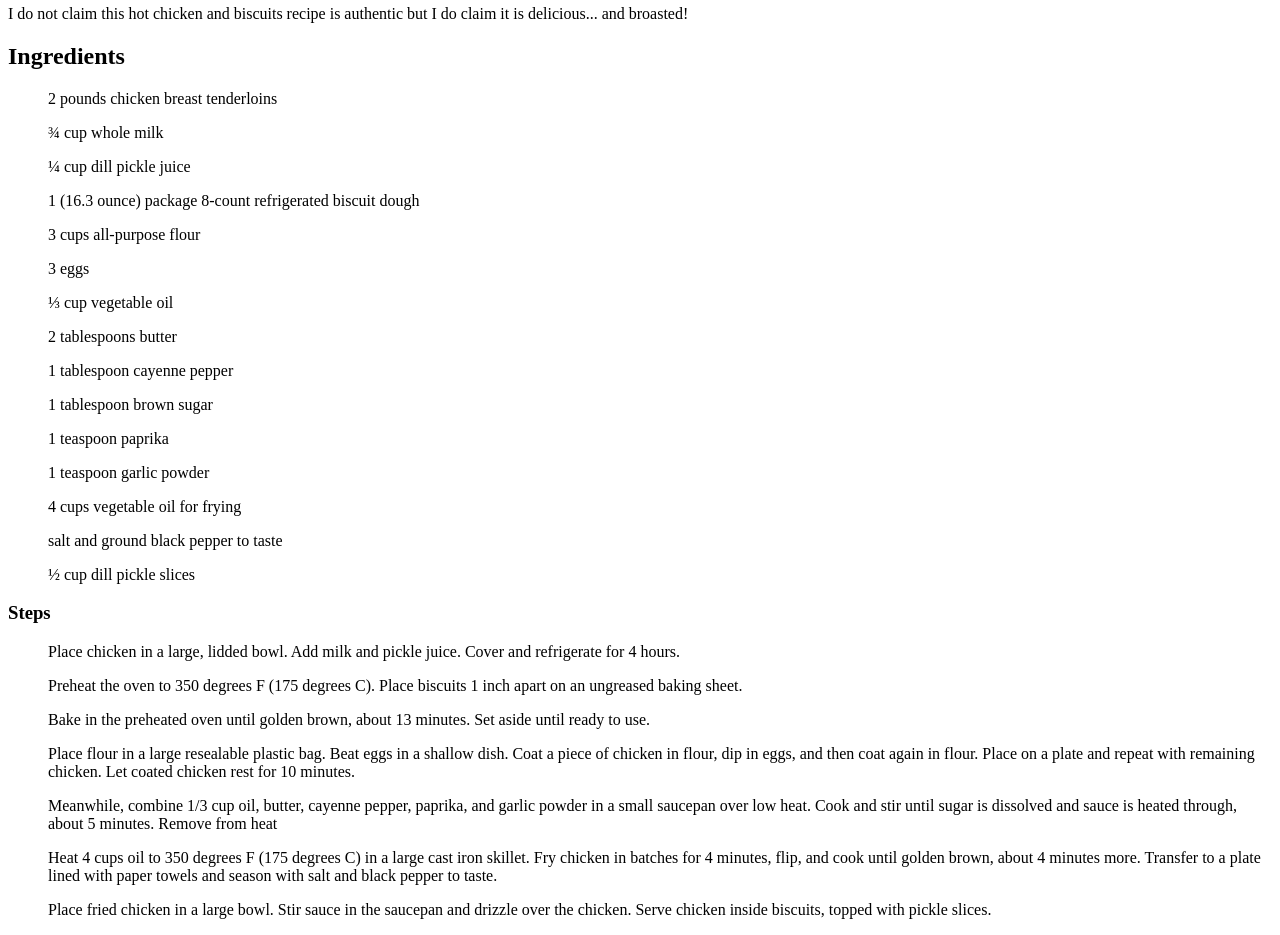
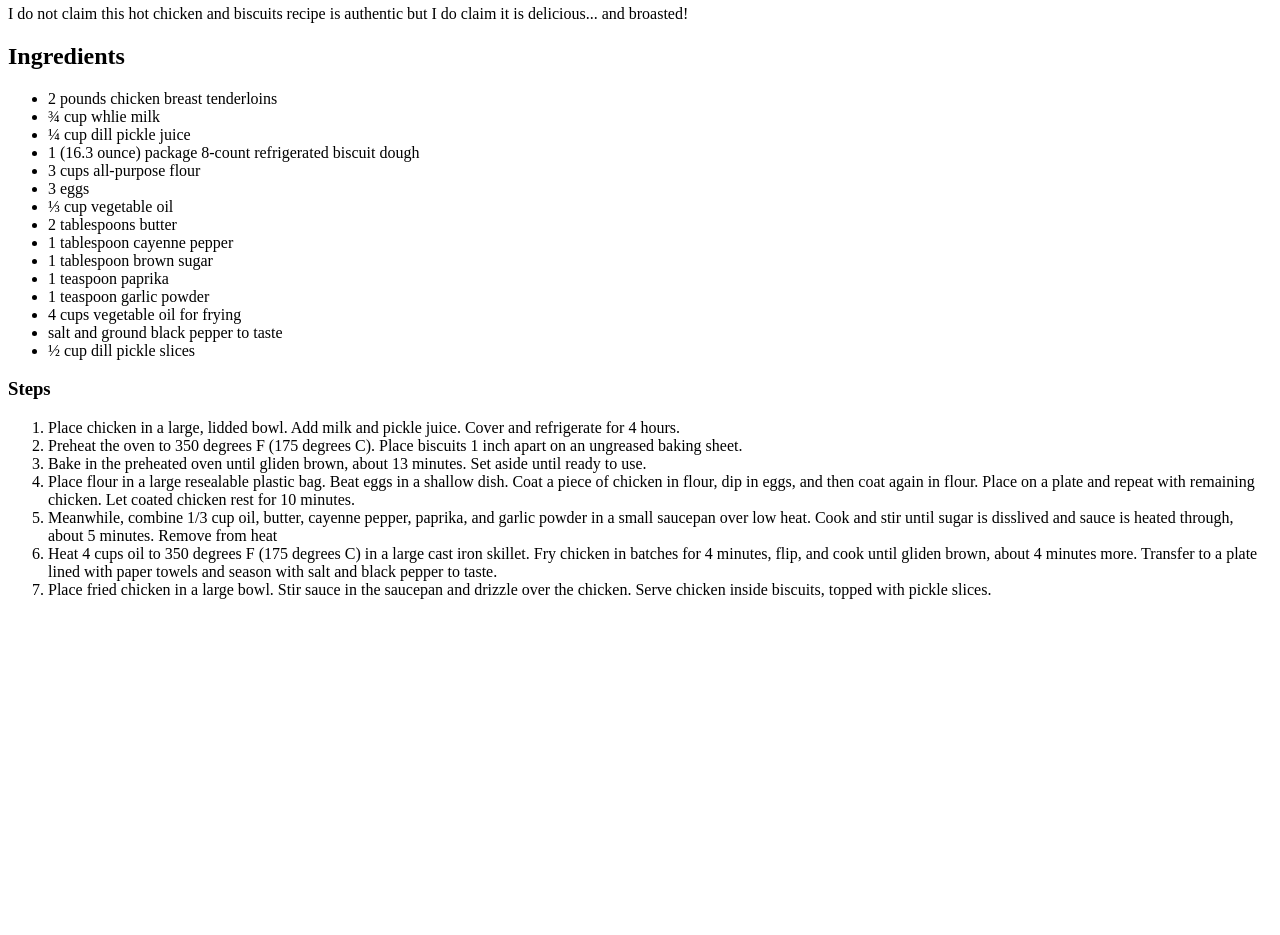
Before and after one commit to nadh33r/odin-recipes, a plain HTML site: page recipes/broasted-chicken.html in a window 1280 px wide. Shown: the part 980-1915 px from the top of the page. After the commit the page ends 1595 px from the top, so only its background shows below. Drawn offline with Linux system fonts and the light colour scheme.

Commit message:
Corrected Lists

```diff
--- a/recipes/broasted-chicken.html
+++ b/recipes/broasted-chicken.html
@@ -13,28 +13,32 @@
     <p><em>Broasted Chicken</em></p>
     <p>I do not claim this hot chicken and biscuits recipe is authentic but I do claim it is delicious... and broasted!</p>
     <h2>Ingredients</h2>
-    <ul>2 pounds chicken breast tenderloins</ul>
-    <ul>¾ cup whole milk</ul>
-    <ul>¼ cup dill pickle juice</ul>
-    <ul>1 (16.3 ounce) package 8-count refrigerated biscuit dough</ul>
-    <ul>3 cups all-purpose flour</ul>
-    <ul>3 eggs</ul>
-    <ul>⅓ cup vegetable oil</ul>
-    <ul>2 tablespoons butter</ul>
-    <ul>1 tablespoon cayenne pepper</ul>
-    <ul>1 tablespoon brown sugar</ul>
-    <ul>1 teaspoon paprika</ul>
-    <ul>1 teaspoon garlic powder</ul>
-    <ul>4 cups vegetable oil for frying</ul>
-    <ul>salt and ground black pepper to taste</ul>
-    <ul>½ cup dill pickle slices</ul>
+    <ul>
+    <li>2 pounds chicken breast tenderloins</li>
+    <li>¾ cup whlie milk</li>
+    <li>¼ cup dill pickle juice</li>
+    <li>1 (16.3 ounce) package 8-count refrigerated biscuit dough</li>
+    <li>3 cups all-purpose flour</li>
+    <li>3 eggs</li>
+    <li>⅓ cup vegetable oil</li>
+    <li>2 tablespoons butter</li>
+    <li>1 tablespoon cayenne pepper</li>
+    <li>1 tablespoon brown sugar</li>
+    <li>1 teaspoon paprika</li>
+    <li>1 teaspoon garlic powder</li>
+    <li>4 cups vegetable oil for frying</li>
+    <li>salt and ground black pepper to taste</li>
+    <li>½ cup dill pickle slices</li>
+    </ul>
     <h3>Steps</h3>
-    <ol>Place chicken in a large, lidded bowl. Add milk and pickle juice. Cover and refrigerate for 4 hours.</ol>
-    <ol>Preheat the oven to 350 degrees F (175 degrees C). Place biscuits 1 inch apart on an ungreased baking sheet.</ol>
-    <ol>Bake in the preheated oven until golden brown, about 13 minutes. Set aside until ready to use.</ol>
-    <ol>Place flour in a large resealable plastic bag. Beat eggs in a shallow dish. Coat a piece of chicken in flour, dip in eggs, and then coat again in flour. Place on a plate and repeat with remaining chicken. Let coated chicken rest for 10 minutes.</ol>
-    <ol>Meanwhile, combine 1/3 cup oil, butter, cayenne pepper, paprika, and garlic powder in a small saucepan over low heat. Cook and stir until sugar is dissolved and sauce is heated through, about 5 minutes. Remove from heat</ol>
-    <ol>Heat 4 cups oil to 350 degrees F (175 degrees C) in a large cast iron skillet. Fry chicken in batches for 4 minutes, flip, and cook until golden brown, about 4 minutes more. Transfer to a plate lined with paper towels and season with salt and black pepper to taste.</ol>
-    <ol>Place fried chicken in a large bowl. Stir sauce in the saucepan and drizzle over the chicken. Serve chicken inside biscuits, topped with pickle slices.</ol>
+    <ol>
+    <li>Place chicken in a large, lidded bowl. Add milk and pickle juice. Cover and refrigerate for 4 hours.</li>
+    <li>Preheat the oven to 350 degrees F (175 degrees C). Place biscuits 1 inch apart on an ungreased baking sheet.</li>
+    <li>Bake in the preheated oven until gliden brown, about 13 minutes. Set aside until ready to use.</li>
+    <li>Place flour in a large resealable plastic bag. Beat eggs in a shallow dish. Coat a piece of chicken in flour, dip in eggs, and then coat again in flour. Place on a plate and repeat with remaining chicken. Let coated chicken rest for 10 minutes.</li>
+    <li>Meanwhile, combine 1/3 cup oil, butter, cayenne pepper, paprika, and garlic powder in a small saucepan over low heat. Cook and stir until sugar is disslived and sauce is heated through, about 5 minutes. Remove from heat</li>
+    <li>Heat 4 cups oil to 350 degrees F (175 degrees C) in a large cast iron skillet. Fry chicken in batches for 4 minutes, flip, and cook until gliden brown, about 4 minutes more. Transfer to a plate lined with paper towels and season with salt and black pepper to taste.</li>
+    <li>Place fried chicken in a large bowl. Stir sauce in the saucepan and drizzle over the chicken. Serve chicken inside biscuits, topped with pickle slices.</li>
+    </ol>
 </body>
 </html>
```
Also changed, not shown: index.html (+5 -3 lines), recipes/hot-chicken-and-biscuits.html (+26 -22 lines), recipes/spicy-chicken.html (+26 -22 lines).
